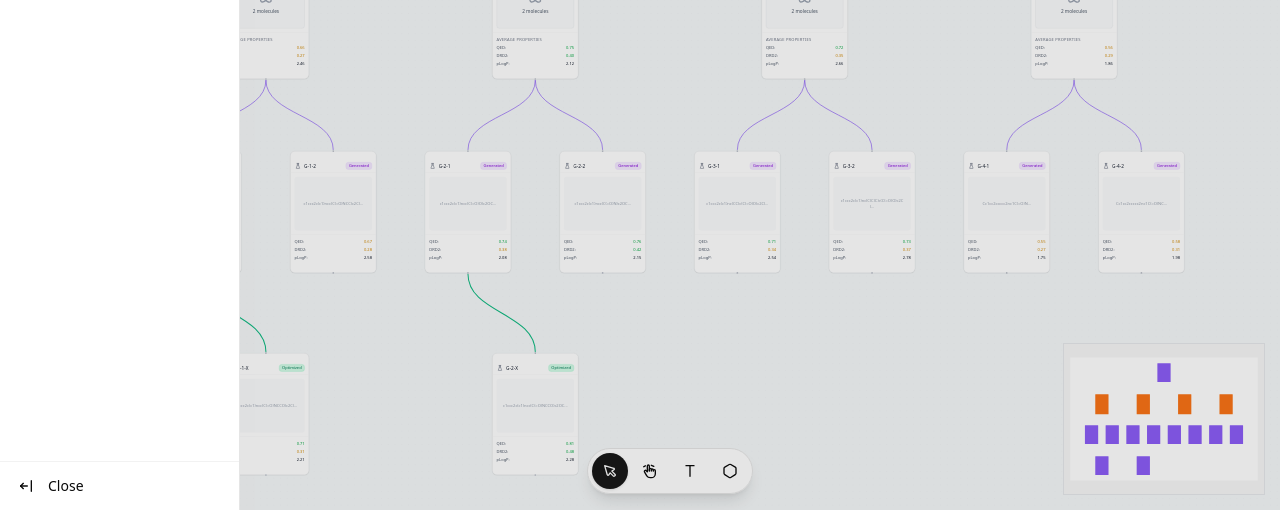
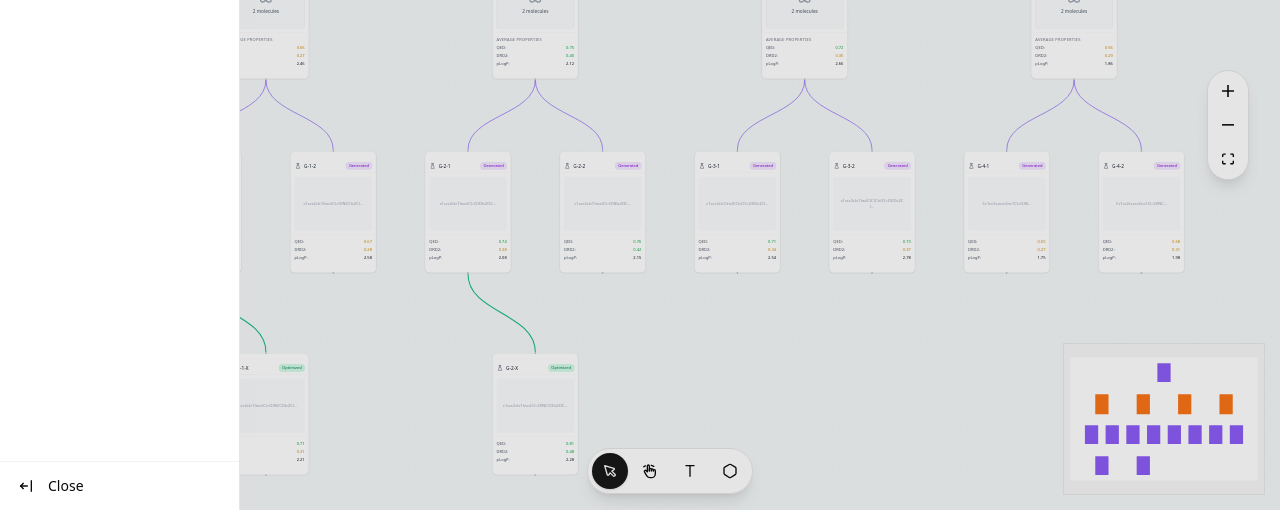
Before and after one commit to katjpg/alo, a Next.js app in the folder frontend/: page /canvas in a window 1280 px wide. Shown: the part 290-800 px from the top of the page. Built offline with nearby package versions, Linux system fonts and the light colour scheme.

Commit message:
more styling on canvas

```diff
--- a/frontend/src/features/canvas/components/thought-tree-canvas.tsx
+++ b/frontend/src/features/canvas/components/thought-tree-canvas.tsx
@@ -63,17 +63,32 @@ export function ThoughtTreeCanvas() {
   }, []);
 
   return (
-    <div className="relative flex h-screen w-full overflow-hidden bg-background">
-      {/* Chat Panel - Fixed width */}
+    <div className="relative h-screen w-full overflow-hidden bg-background">
+      {/* Main Canvas - Full Width */}
+      <div className="relative w-full h-full">
+        {/* Thought Tree Canvas */}
+        <TreeHierarchy activeTool={activeTool} onToolChange={setActiveTool} />
+
+        {/* Canvas Toolbar */}
+        <CanvasToolbar
+          activeTool={activeTool}
+          onToolChange={setActiveTool}
+        />
+      </div>
+
+      {/* Chat Popup - Fixed Position Left */}
       {showChat && (
         <div className={cn(
-          "flex h-full flex-col border-r bg-background",
-          isMobile ? "w-full" : "w-[30%] min-w-[280px] max-w-[400px]"
+          "absolute left-4 top-[60%] -translate-y-1/2 z-20",
+          "w-80 h-[500px] max-h-[80vh]",
+          "bg-background rounded-lg border border-border shadow-2xl",
+          "flex flex-col overflow-hidden",
+          "transition-all duration-300 ease-in-out",
+          isMobile && "w-[calc(100%-2rem)] max-w-sm"
         )}>
           {/* Chat Header */}
-          <div className="flex items-center justify-between border-b border-border/50 px-4 py-3">
-            <h2 className="text-sm font-semibold">Chat</h2>
-            {isMobile ? (
+          <div className="flex items-center justify-between border-b border-border/50 px-4 py-3 bg-muted/50">
+            <h2 className="text-sm font-semibold">ALO</h2>
             <Button
               variant="ghost"
               size="icon"
@@ -82,44 +97,27 @@ export function ThoughtTreeCanvas() {
             >
               <IconX size={16} />
             </Button>
-            ) : (
-              <div className="h-6 w-6" />
-            )}
           </div>
 
           {/* Chat Content */}
-          <div className="flex-1 overflow-auto p-4">
+          <div className="flex-1 overflow-auto p-4 bg-background">
             {/* Chat messages will go here */}
           </div>
 
           {/* Chat Input */}
-          <div className="border-t border-border/50 p-4">
+          <div className="border-t border-border/50 p-4 bg-muted/30">
             <ChatInput mode="chat" />
           </div>
         </div>
       )}
 
-      {/* Canvas Panel - Takes remaining space */}
-      <div className={cn(
-        "relative flex-1 h-full",
-        isMobile && showChat && "hidden"
-      )}>
-        {/* Thought Tree Canvas */}
-        <TreeHierarchy activeTool={activeTool} onToolChange={setActiveTool} />
-
-        {/* Canvas Toolbar */}
-        <CanvasToolbar
-          activeTool={activeTool}
-          onToolChange={setActiveTool}
-        />
-
-        {/* Chat Toggle Button */}
+      {/* Chat Toggle Button - Bottom Left */}
       <Button
         variant="outline"
         size="icon"
         onClick={toggleChat}
         className={cn(
-            "absolute bottom-4 left-[100px] rounded-full shadow-lg",
+          "absolute bottom-4 left-4 rounded-full shadow-lg z-10",
           "bg-background/95 backdrop-blur-sm",
           "hover:bg-accent hover:text-accent-foreground",
           "transition-all duration-200",
@@ -128,9 +126,8 @@ export function ThoughtTreeCanvas() {
       >
         <IconMessage size={20} />
       </Button>
-      </div>
 
-      {/* Right Panel - Overlay */}
+      {/* Right Panel - Pushes content */}
       {showRightPanel && !isMobile && (
         <div className="absolute top-0 right-0 bottom-0 w-[280px] bg-background border-l border-border shadow-lg z-10 transition-transform duration-200 transform translate-x-0">
           <NodeDetailsPanel />
--- a/frontend/src/features/canvas/thought-tree/tree-hierarchy.tsx
+++ b/frontend/src/features/canvas/thought-tree/tree-hierarchy.tsx
@@ -29,6 +29,7 @@ import {
 import type { ToolType } from "@/features/canvas/components/thought-tree-canvas";
 import { useSelectedNode } from "@/hooks/use-selected-node";
 import { useRightPanelState } from "@/hooks/use-right-panel";
+import { cn } from "@/lib/utils";
 
 interface TreeHierarchyProps {
   activeTool: ToolType;
@@ -39,7 +40,7 @@ export default function TreeHierarchy({ activeTool, onToolChange }: TreeHierarch
   const [nodes, setNodes, onNodesChange] = useNodesState<ThoughtTreeNode>(initialNodes);
   const [edges, setEdges, onEdgesChange] = useEdgesState<ThoughtTreeEdge>(initialEdges);
   const { setSelectedNode, clearSelection } = useSelectedNode();
-  const { setIsOpen: setRightPanelOpen } = useRightPanelState();
+  const { isOpen: isRightPanelOpen, setIsOpen: setRightPanelOpen } = useRightPanelState();
 
   const onConnect: OnConnect = useCallback(
     (connection) => setEdges((edges) => addEdge(connection, edges)),
@@ -157,7 +158,7 @@ export default function TreeHierarchy({ activeTool, onToolChange }: TreeHierarch
   }, [activeTool, setNodes, setEdges]);
 
   return (
-    <div className="w-full h-full" data-tool={activeTool}>
+    <div className={cn("w-full h-full", isRightPanelOpen && "has-right-panel")} data-tool={activeTool}>
       <ReactFlow<ThoughtTreeNode, ThoughtTreeEdge>
         nodes={nodes}
         nodeTypes={nodeTypes}
@@ -200,7 +201,7 @@ export default function TreeHierarchy({ activeTool, onToolChange }: TreeHierarch
         <Controls
           className="!bg-white border border-gray-200"
           showInteractive={false}
-          orientation="horizontal"
+          position="top-right"
         />
       </ReactFlow>
     </div>
--- a/frontend/src/styles/canvas.css
+++ b/frontend/src/styles/canvas.css
@@ -1,6 +1,52 @@
 /* Canvas background */
 .react-flow__background {
   background-color: #f4f7f8;
+}
+
+/* Position zoom controls in the middle-right */
+.react-flow__controls {
+  top: 50% !important;
+  right: 16px !important;
+  bottom: auto !important;
+  left: auto !important;
+  transform: translateY(-50%) !important;
+  flex-direction: column !important;
+  transition: right 0.2s ease-in-out !important;
+  transform-origin: right center !important;
+  /* Match toolbar styling */
+  background: rgba(255, 255, 255, 0.95) !important;
+  backdrop-filter: blur(10px) !important;
+  border: 1px solid rgba(0, 0, 0, 0.1) !important;
+  border-radius: 9999px !important;
+  box-shadow: 0 10px 15px -3px rgba(0, 0, 0, 0.1), 0 4px 6px -2px rgba(0, 0, 0, 0.05) !important;
+  padding: 4px !important;
+  gap: 2px !important;
+}
+
+/* Adjust controls position when right panel is open */
+.has-right-panel .react-flow__controls {
+  right: 296px !important;
+}
+
+/* Style control buttons to match toolbar */
+.react-flow__controls-button {
+  margin: 0 !important;
+  width: 32px !important;
+  height: 32px !important;
+  font-size: 16px !important;
+  border-radius: 9999px !important;
+  background: transparent !important;
+  border: none !important;
+  transition: all 0.2s !important;
+}
+
+.react-flow__controls-button:hover {
+  background: rgba(0, 0, 0, 0.05) !important;
+}
+
+.react-flow__controls-button svg {
+  width: 16px !important;
+  height: 16px !important;
 }
 
 /* Canvas tool cursors */
```
Lines whose indentation alone changed are shown as unchanged.
